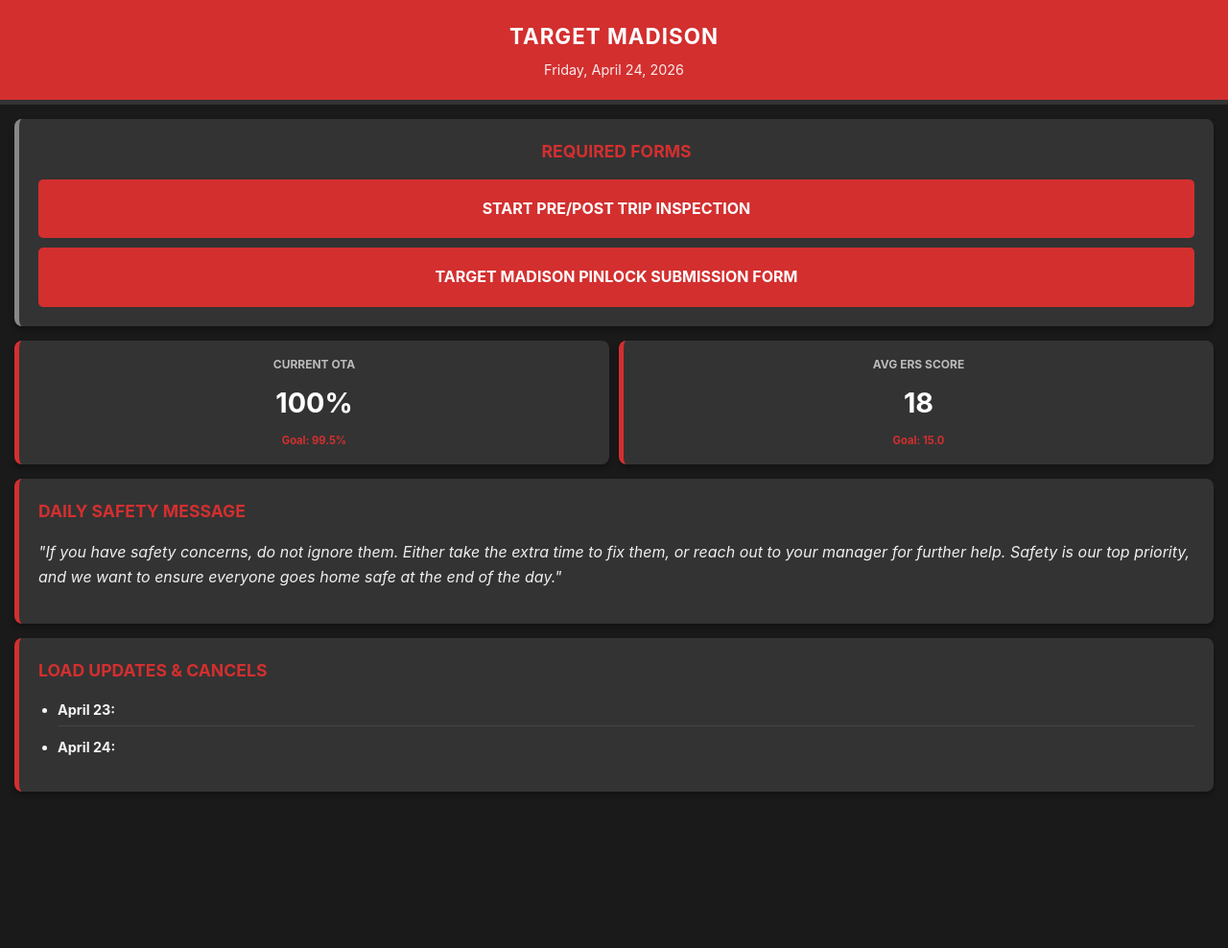
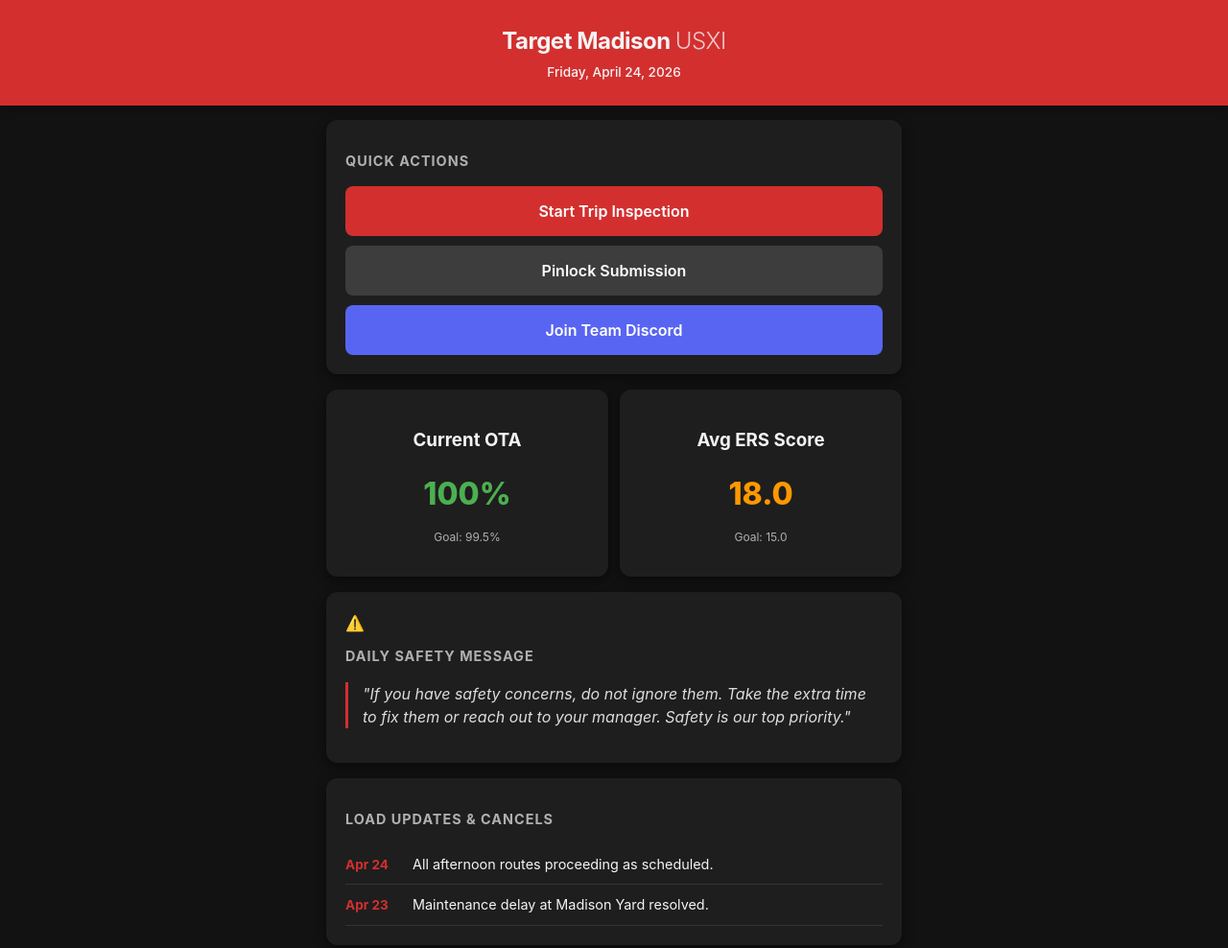
Before and after one commit to amcelroy50744/driver-hub, a plain HTML site: page index.html in a window 1280 px wide. Shown: the whole page at 96% size. Before the commit the page ends 855 px from the top, so only its background shows below. Drawn offline with Linux system fonts and the light colour scheme.

Commit message:
made changes to UI

```diff
--- a/index.html
+++ b/index.html
@@ -3,72 +3,74 @@
   <head>
     <meta charset="UTF-8" />
     <meta name="viewport" content="width=device-width, initial-scale=1.0" />
-    <title>Target Madison USXI</title>
+    <title>Target Madison USXI | Dashboard</title>
     <link rel="stylesheet" href="styles.css" />
   </head>
   <body>
     <header>
-      <h1>Target Madison</h1>
-      <div class="date" id="current-date"></div>
+      <div class="header-content">
+        <h1>Target Madison <span class="sub-brand">USXI</span></h1>
+        <div class="date" id="current-date"></div>
+      </div>
     </header>
 
-    <main>
+    <main class="container">
       <section class="card action-card">
-        <h2>Required Forms</h2>
-        <a
-          href="https://app.smartsheet.com/b/form/f10eee7610c347f5bd076bdf74858b39"
-          class="btn-link"
-          target="_blank"
-        >
-          Start Pre/Post Trip Inspection
-        </a>
-        <a
-          href="https://forms.office.com/pages/responsepage.aspx?id=baa1u59cKkiWmqQDBLa8jYGkXY_QjcpDrujCEN10fqJURVBIWTdNQVBaWUJBTFdSQTcyQ05BNzRNVCQlQCN0PWcu&origin=lprLink&route=shorturl"
-          class="btn-link"
-          target="_blank"
-          >Target Madison Pinlock Submission Form</a
-        >
+        <h2>Quick Actions</h2>
+        <div class="button-grid">
+            <a href="https://app.smartsheet.com/b/form/f10eee7610c347f5bd076bdf74858b39" class="btn-link primary" target="_blank">
+              Start Trip Inspection
+            </a>
+            <a href="https://forms.office.com/pages/responsepage.aspx?..." class="btn-link secondary" target="_blank">
+              Pinlock Submission
+            </a>
+            <a href="https://discord.gg/PH69uc9b" class="btn-link discord" target="_blank">
+              Join Team Discord
+            </a>
+        </div>
       </section>
 
       <section class="metrics">
-        <div class="card metric-card">
+        <div class="card metric-card status-good">
           <h3>Current OTA</h3>
           <div class="stat">100%</div>
           <p class="goal">Goal: 99.5%</p>
         </div>
-        <div class="card metric-card">
+        <div class="card metric-card status-warning">
           <h3>Avg ERS Score</h3>
-          <div class="stat">18</div>
+          <div class="stat">18.0</div>
           <p class="goal">Goal: 15.0</p>
         </div>
       </section>
 
       <section class="card safety-card">
-        <h2>Daily Safety Message</h2>
+        <div class="card-header">
+            <span class="icon">⚠️</span>
+            <h2>Daily Safety Message</h2>
+        </div>
         <p class="safety-text">
-          "If you have safety concerns, do not ignore them. Either take the extra time to fix them, or reach out to your manager for further help. Safety is our top priority, and we want to ensure everyone goes home safe at the end of the day."
+          "If you have safety concerns, do not ignore them. Take the extra time to fix them or reach out to your manager. Safety is our top priority."
         </p>
       </section>
 
       <section class="card alert-card">
         <h2>Load Updates & Cancels</h2>
-        <ul>
-          <li><strong>April 23:</strong></li>
-          <li><strong>April 24:</strong></li>
-        </ul>
+        <div class="update-list">
+          <div class="update-item">
+            <span class="update-date">Apr 24</span>
+            <span class="update-msg">All afternoon routes proceeding as scheduled.</span>
+          </div>
+          <div class="update-item">
+            <span class="update-date">Apr 23</span>
+            <span class="update-msg">Maintenance delay at Madison Yard resolved.</span>
+          </div>
+        </div>
       </section>
     </main>
 
     <script>
-      // Automatically updates the date header
-      const options = {
-        weekday: "long",
-        year: "numeric",
-        month: "long",
-        day: "numeric",
-      };
-      document.getElementById("current-date").innerText =
-        new Date().toLocaleDateString(undefined, options);
+      const options = { weekday: "long", year: "numeric", month: "long", day: "numeric" };
+      document.getElementById("current-date").innerText = new Date().toLocaleDateString(undefined, options);
     </script>
   </body>
 </html>
--- a/styles.css
+++ b/styles.css
@@ -1,135 +1,126 @@
-/* General Layout */
-body {
-    font-family: -apple-system, BlinkMacSystemFont, "Segoe UI", Roboto, Helvetica, Arial, sans-serif;
-    background-color: #1a1a1a; /* Very dark grey */
-    color: #f4f4f4;
-    margin: 0;
-    padding: 0;
-    line-height: 1.6;
+:root {
+    --primary-red: #d32f2f;
+    --dark-bg: #121212;
+    --card-bg: #1e1e1e;
+    --text-main: #f4f4f4;
+    --text-dim: #b0b0b0;
+    --success: #4caf50;
+    --warning: #ff9800;
 }
 
-/* Header/Top Bar */
+body {
+    font-family: 'Inter', -apple-system, sans-serif;
+    background-color: var(--dark-bg);
+    color: var(--text-main);
+    margin: 0;
+    line-height: 1.5;
+}
+
+.container {
+    max-width: 600px;
+    margin: 0 auto;
+    padding: 15px;
+}
+
+/* Header */
 header {
-    background-color: #d32f2f; /* Primary Red */
-    color: white;
-    padding: 20px;
+    background-color: var(--primary-red);
+    padding: 25px 15px;
     text-align: center;
-    border-bottom: 5px solid #333;
+    box-shadow: 0 4px 10px rgba(0,0,0,0.3);
 }
 
 header h1 {
     margin: 0;
-    font-size: 1.4rem;
+    font-size: 1.5rem;
+    letter-spacing: -0.5px;
+}
+
+.sub-brand { font-weight: 300; opacity: 0.8; }
+
+.date {
+    font-size: 0.85rem;
+    margin-top: 4px;
+    font-weight: 500;
+}
+
+/* Cards */
+.card {
+    background-color: var(--card-bg);
+    border-radius: 12px;
+    padding: 20px;
+    margin-bottom: 16px;
+    box-shadow: 0 4px 12px rgba(0,0,0,0.5);
+}
+
+h2 {
+    font-size: 0.9rem;
+    margin-bottom: 15px;
+    color: var(--text-dim);
     text-transform: uppercase;
     letter-spacing: 1px;
 }
 
-.date {
-    font-size: 0.9rem;
-    opacity: 0.9;
-    margin-top: 5px;
-}
-
-/* Main Container */
-main {
-    padding: 15px;
-}
-
-/* Card Styling */
-.card {
-    background-color: #333; /* Medium Grey */
-    border-radius: 8px;
-    padding: 20px;
-    margin-bottom: 15px;
-    border-left: 5px solid #d32f2f; /* Red Accent Stripe */
-    box-shadow: 0 4px 6px rgba(0,0,0,0.3);
-}
-
-/* Inspection Form Button */
-.action-card {
-    text-align: center;
-    border-left: 5px solid #888; /* Grey Accent */
+/* Buttons */
+.button-grid {
+    display: flex;
+    flex-direction: column;
+    gap: 10px;
 }
 
 .btn-link {
     display: block;
-    background-color: #d32f2f;
-    color: white;
+    text-align: center;
     text-decoration: none;
-    padding: 18px;
-    border-radius: 5px;
-    font-weight: bold;
-    text-transform: uppercase;
-    margin-top: 10px;
-    font-size: 1rem;
-    transition: background 0.2s;
+    padding: 14px;
+    border-radius: 8px;
+    font-weight: 600;
+    transition: all 0.2s ease;
 }
 
-.btn-link:active {
-    background-color: #b71c1c;
-    transform: scale(0.98);
-}
+.primary { background-color: var(--primary-red); color: white; }
+.secondary { background-color: #3d3d3d; color: white; }
+.discord { background-color: #5865F2; color: white; }
 
-/* KPI Metrics Grid */
+.btn-link:hover { opacity: 0.9; transform: translateY(-1px); }
+.btn-link:active { transform: translateY(0); }
+
+/* Metrics */
 .metrics {
     display: grid;
     grid-template-columns: 1fr 1fr;
-    gap: 10px;
+    gap: 12px;
+    margin-bottom: 16px;
 }
 
-.metric-card {
-    text-align: center;
-    padding: 15px 10px;
+.metric-card { text-align: center; margin-bottom: 0; }
+.stat { font-size: 2rem; font-weight: 800; margin: 5px 0; }
+.goal { font-size: 0.75rem; color: var(--text-dim); }
+
+.status-good .stat { color: var(--success); }
+.status-warning .stat { color: var(--warning); }
+
+/* Safety & Alerts */
+.safety-text {
+    font-style: italic;
+    border-left: 3px solid var(--primary-red);
+    padding-left: 15px;
+    color: #ddd;
 }
 
-.metric-card h3 {
-    font-size: 0.75rem;
-    margin: 0;
-    color: #bbb;
-    text-transform: uppercase;
+.update-item {
+    padding: 10px 0;
+    border-bottom: 1px solid #333;
+    display: flex;
+    gap: 15px;
+    align-items: baseline;
 }
 
-.stat {
-    font-size: 1.8rem;
+.update-date {
     font-weight: bold;
-    margin: 8px 0;
-    color: #fff;
+    color: var(--primary-red);
+    min-width: 55px;
+    font-size: 0.85rem;
 }
 
-.goal {
-    font-size: 0.7rem;
-    color: #d32f2f;
-    font-weight: bold;
-    margin: 0;
-}
-
-/* Section Headings */
-h2 {
-    font-size: 1.1rem;
-    margin-top: 0;
-    color: #d32f2f;
-    text-transform: uppercase;
-}
-
-/* List Styling (Load Updates) */
-ul {
-    padding-left: 20px;
-    margin: 0;
-}
-
-li {
-    margin-bottom: 10px;
-    font-size: 0.9rem;
-    border-bottom: 1px solid #444;
-    padding-bottom: 5px;
-}
-
-li:last-child {
-    border-bottom: none;
-}
-
-/* Safety Message Formatting */
-.safety-text {
-    font-style: italic;
-    color: #eee;
-}
+.update-msg { font-size: 0.9rem; }
```
